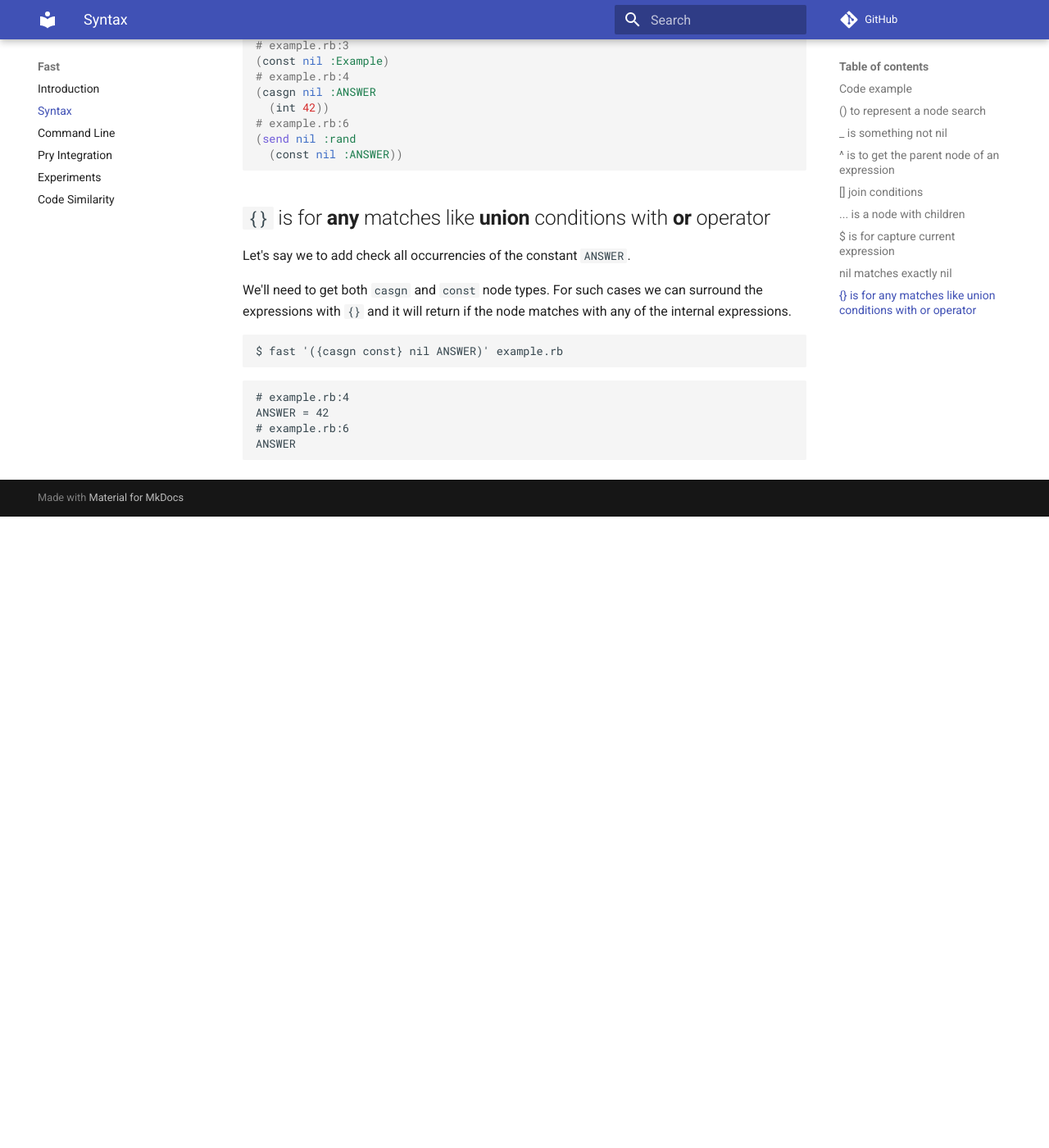
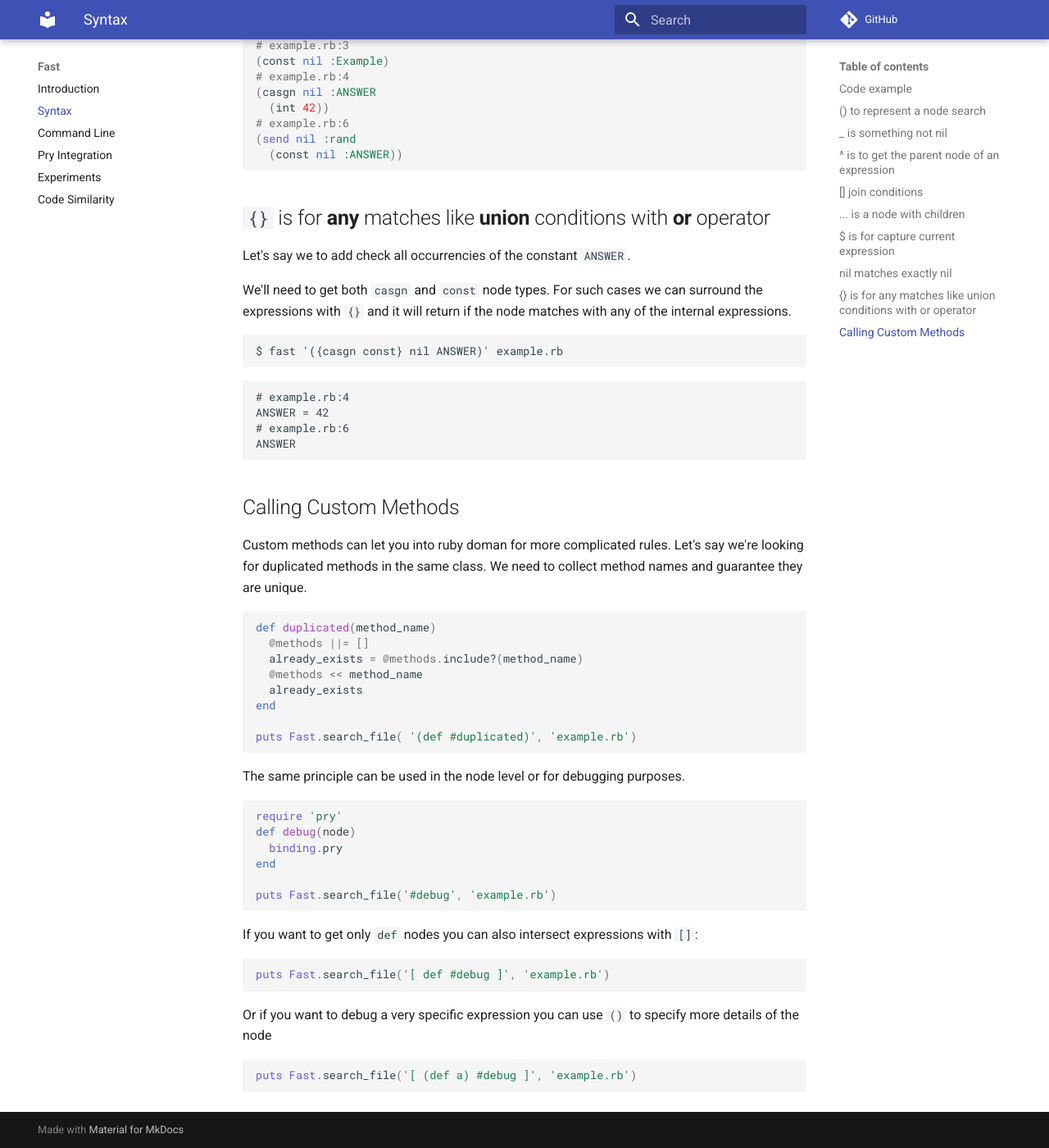
Before and after one commit to jonatas/fast, an MkDocs documentation site: the page built from docs/syntax.md, in a window 1280 px wide and 1400 px high, scrolled down 6873 px. Shown: the whole window at 82% size. Built offline with MkDocs 1.6.1 and Material for MkDocs 9.7.7, drawn with Linux system fonts in a browser that asks for light colours; comment, search, counter and statistics services are not loaded; before the commit the page ends 7503 px from its top, so only the background shows below that.

Commit message:
Call #custom_method from node pattern (#11)

````diff
--- a/docs/syntax.md
+++ b/docs/syntax.md
@@ -367,3 +367,39 @@ ANSWER = 42
 # example.rb:6
 ANSWER
 ```
+
+## Calling Custom Methods
+
+Custom methods can let you into ruby doman for more complicated rules. Let's say
+we're looking for duplicated methods in the same class. We need to collect
+method names and guarantee they are unique.
+
+```ruby
+def duplicated(method_name)
+  @methods ||= []
+  already_exists = @methods.include?(method_name)
+  @methods << method_name
+  already_exists
+end
+
+puts Fast.search_file( '(def #duplicated)', 'example.rb')
+```
+The same principle can be used in the node level or for debugging purposes.
+
+```ruby
+require 'pry'
+def debug(node)
+  binding.pry
+end
+
+puts Fast.search_file('#debug', 'example.rb')
+```
+If you want to get only `def` nodes you can also intersect expressions with `[]`:
+```ruby
+puts Fast.search_file('[ def #debug ]', 'example.rb')
+```
+Or if you want to debug a very specific expression you can use `()` to specify
+more details of the node
+```ruby
+puts Fast.search_file('[ (def a) #debug ]', 'example.rb')
+```
````
Also changed, not shown: README.md (+33 -0 lines), 3 other files.
